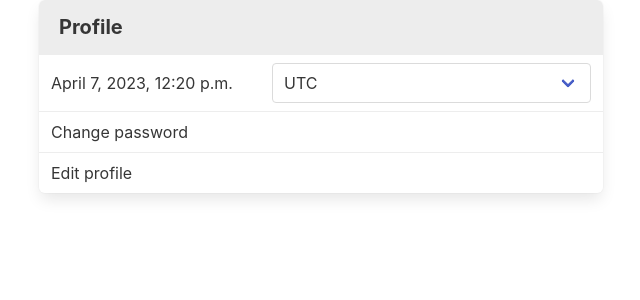
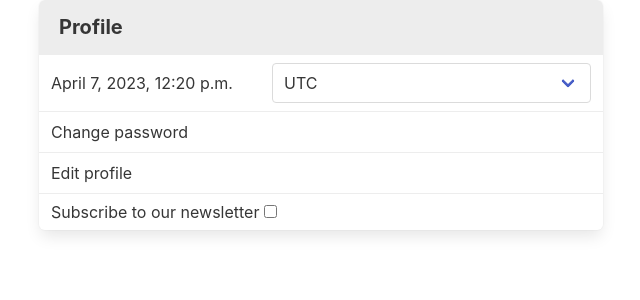
Before and after one commit to Nyaaa/message-board, a Django app: page /user/profile/ in a window 1280 px wide. Shown: the part 56-356 px from the top of the page, without its empty margins (319-959 px from the left). Run offline with Django 4.2, Linux system fonts and the light colour scheme; a user stored in the database is signed in; some libraries are stand-ins or nearby versions.

Commit message:
subscribe button

```diff
--- a/board/static/js/switch.js
+++ b/board/static/js/switch.js
@@ -11,8 +11,8 @@ $(document).ready(function() {
     $(this).parent('div').remove();
   });
 
-//  profile timezone switch
-  $("#timezone").change(function() {
+//  profile forms switch
+  $(".data-form").change(function() {
     this.form.submit();
   });
 
--- a/board/templates/users/profile.html
+++ b/board/templates/users/profile.html
@@ -13,7 +13,7 @@
         <span>{{ current_time|timezone:TIME_ZONE }}</span>
         <form class="select" action="" method="POST">
           {% csrf_token %}
-          <select class="" name="timezone" id="timezone">
+          <select class="data-form" name="timezone" id="timezone">
             {% for tz in timezones %}
             <option value="{{ tz }}" {% if tz == TIME_ZONE %}selected{% endif %}>{{ tz }}</option>
             {% endfor %}
@@ -22,6 +22,15 @@
       </div>
       <a class="panel-block" href="{% url 'password_change' %}">{% trans "Change password" %}</a>
       <a class="panel-block" href="{% url 'profile_edit' %}">{% trans "Edit profile" %}</a>
+      <form class="panel-block" action="" method="POST">
+        {% csrf_token %}
+        <label class="checkbox">
+          <input type="hidden" name="newsletter" value="off">
+          {% trans "Subscribe to our newsletter" %}
+          <input class="data-form" name="newsletter" id="newsletter"
+                 type="checkbox" {% if subscriber %}checked{% endif %}>
+        </label>
+      </form>
     </nav>
   </div>
 </div>
--- a/board/users/management/commands/runapscheduler.py
+++ b/board/users/management/commands/runapscheduler.py
@@ -6,7 +6,7 @@ from apscheduler.triggers.cron import CronTrigger
 from django.core.management.base import BaseCommand
 from django_apscheduler.jobstores import DjangoJobStore
 from django_apscheduler.models import DjangoJobExecution
-from users.models import Token
+from users.tasks import delete_old
 
 logger = logging.getLogger(__name__)
 
@@ -14,10 +14,6 @@ logger = logging.getLogger(__name__)
 def delete_old_job_executions(max_age=604_800):
     """This job deletes all apscheduler job executions older than `max_age` from the database."""
     DjangoJobExecution.objects.delete_old_job_executions(max_age)
-
-
-def delete_old():
-    Token.delete_old()
 
 
 class Command(BaseCommand):
--- a/board/users/models.py
+++ b/board/users/models.py
@@ -6,6 +6,7 @@ from django.utils import timezone
 
 class User(AbstractUser):
     activated = models.BooleanField(default=False)
+    subscriber = models.BooleanField(default=False)
 
     def has_perm(self, perm, obj=None):
         if self.is_active and self.is_superuser:
--- a/board/users/views.py
+++ b/board/users/views.py
@@ -10,6 +10,7 @@ from django.utils.translation import gettext_lazy as _
 from django.http import HttpResponseRedirect
 from django.contrib.sites.models import Site
 from django.contrib.auth.views import PasswordChangeView
+from django.contrib.auth.mixins import LoginRequiredMixin
 from django.contrib.messages.views import SuccessMessageMixin
 from django.utils import timezone
 import pytz
@@ -61,7 +62,7 @@ class AccountActivationView(FormView):
             return HttpResponseRedirect(self.request.path_info)
 
 
-class ChangePasswordView(SuccessMessageMixin, PasswordChangeView):
+class ChangePasswordView(SuccessMessageMixin, PasswordChangeView, LoginRequiredMixin):
     template_name = 'users/signup.html'
     success_message = _('Password changed successfully.')
     success_url = reverse_lazy('profile')
@@ -72,7 +73,7 @@ class ChangePasswordView(SuccessMessageMixin, PasswordChangeView):
         return context
 
 
-class EditProfileView(SuccessMessageMixin, UpdateView):
+class EditProfileView(SuccessMessageMixin, UpdateView, LoginRequiredMixin):
     template_name = 'users/signup.html'
     success_message = _('Profile saved.')
     success_url = reverse_lazy('profile')
@@ -89,16 +90,29 @@ class EditProfileView(SuccessMessageMixin, UpdateView):
         return context
 
 
-class ProfileView(TemplateView):
+class ProfileView(TemplateView, LoginRequiredMixin):
     template_name = 'users/profile.html'
 
     def get_context_data(self, **kwargs):
         context = super().get_context_data(**kwargs)
         context['current_time'] = timezone.now()
         context['timezones'] = pytz.common_timezones
+        context['subscriber'] = self.request.user.subscriber
         return context
 
     @staticmethod
     def post(request):
-        request.session['django_timezone'] = request.POST['timezone']  # NOSONAR python:S1845
+        if 'timezone' in request.POST:  # NOSONAR python:S1845
+            request.session['django_timezone'] = request.POST['timezone']
+        print(request.POST)
+        if 'newsletter' in request.POST:
+            user = request.user
+            newsletter = request.POST['newsletter']
+            print(newsletter)
+            if 'on' in newsletter:
+                print(newsletter)
+                user.subscriber = True
+            else:
+                user.subscriber = False
+            user.save()
         return redirect(reverse_lazy('profile'))
```
Also changed, not shown: board/users/tasks.py (added, +13 -0 lines), board/db.sqlite3, board/locale/ru/LC_MESSAGES/django.po, board/users/migrations/0002_user_subscriber.py (added).
